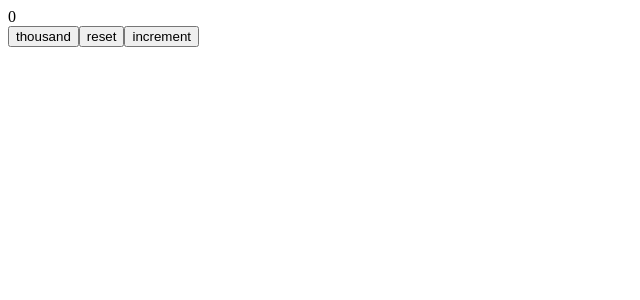
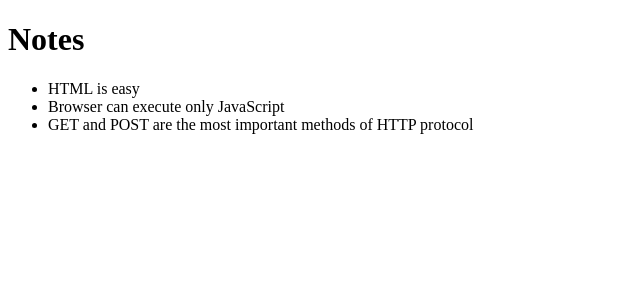
Before and after one commit to xintoteai/introdemo, a React (Vite) app: page / in a window 1280 px wide. Shown: the top 300 px of the page, without its empty margins (0-640 px from the left). Built offline with nearby package versions, Linux system fonts and the light colour scheme.

Commit message:
Completed part-2a

```diff
--- a/src/App.jsx
+++ b/src/App.jsx
@@ -1,24 +1,16 @@
-import { useState } from 'react';
+import Note from './components/Note';
 
-const Button = (props) => <button onClick={props.onClick}>{props.text}</button>;
-
-const Display = props => <div>{props.value}</div>
-
-const App = () => {
-  const [value, setValue] = useState(0)
-
-  const setToValue = newValue => {
-    console.log('value now', newValue)
-    setValue(newValue)
-  }
-
+const App = ({ notes }) => {
   return (
     <div>
-      <Display value={value} />
-      <Button onClick={() => setToValue(1000)} text="thousand" />
-      <Button onClick={() => setToValue(0)} text="reset" />
-      <Button onClick={() => setToValue(value + 1)} text="increment" />
+      <h1>Notes</h1>
+      <ul>
+        {notes.map((note) => (
+          <Note key={note.id} note={note} />
+        ))}
+      </ul>
     </div>
-  )
-}
+  );
+};
+
 export default App;
--- /dev/null
+++ b/src/components/Note.jsx
@@ -0,0 +1,5 @@
+const Note = ({ note }) => {
+  return <li>{note.content}</li>;
+};
+
+export default Note;
--- a/src/main.jsx
+++ b/src/main.jsx
@@ -1,9 +1,22 @@
-import { StrictMode } from 'react';
-import { createRoot } from 'react-dom/client';
-import App from './App.jsx';
+import ReactDOM from 'react-dom/client';
+import App from './App';
 
-createRoot(document.getElementById('root')).render(
-  <StrictMode>
-    <App />
-  </StrictMode>
-);
+const notes = [
+  {
+    id: 1,
+    content: 'HTML is easy',
+    important: true,
+  },
+  {
+    id: 2,
+    content: 'Browser can execute only JavaScript',
+    important: false,
+  },
+  {
+    id: 3,
+    content: 'GET and POST are the most important methods of HTTP protocol',
+    important: true,
+  },
+];
+
+ReactDOM.createRoot(document.getElementById('root')).render(<App notes={notes} />);
```
